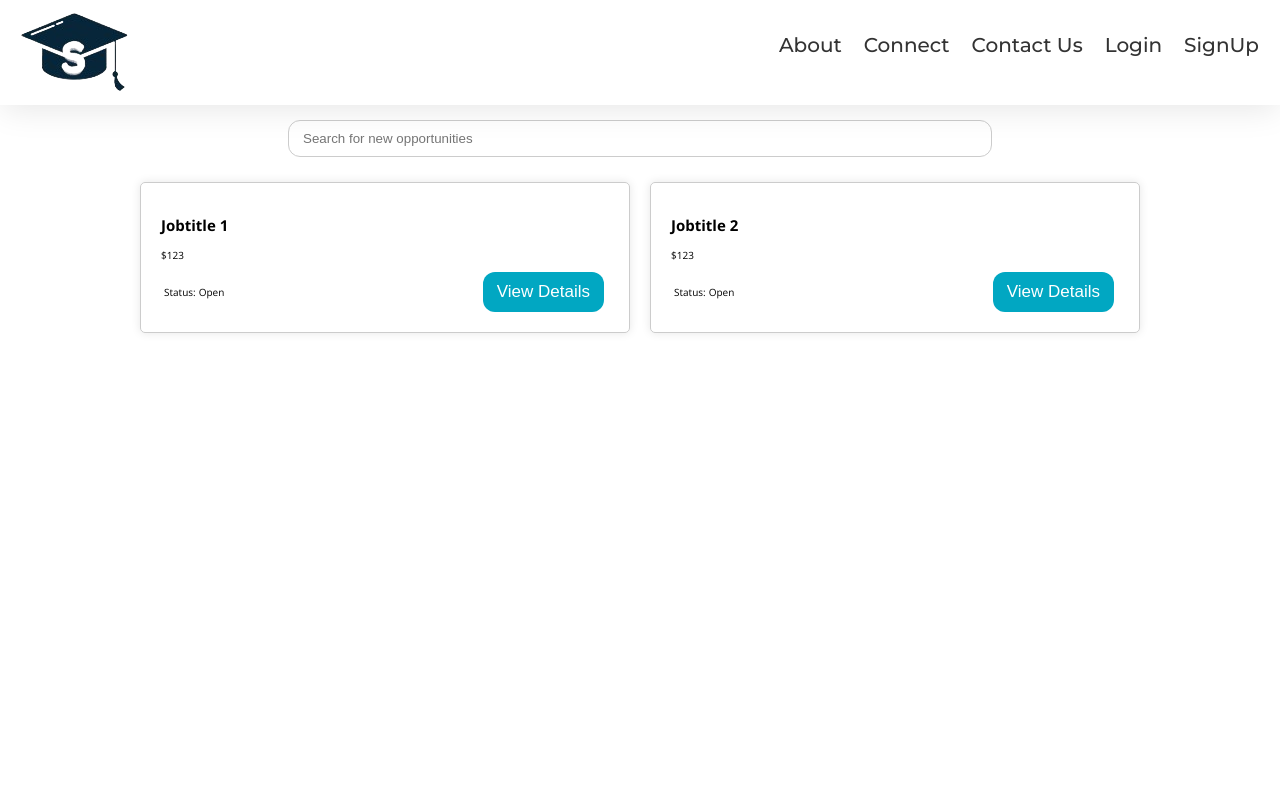
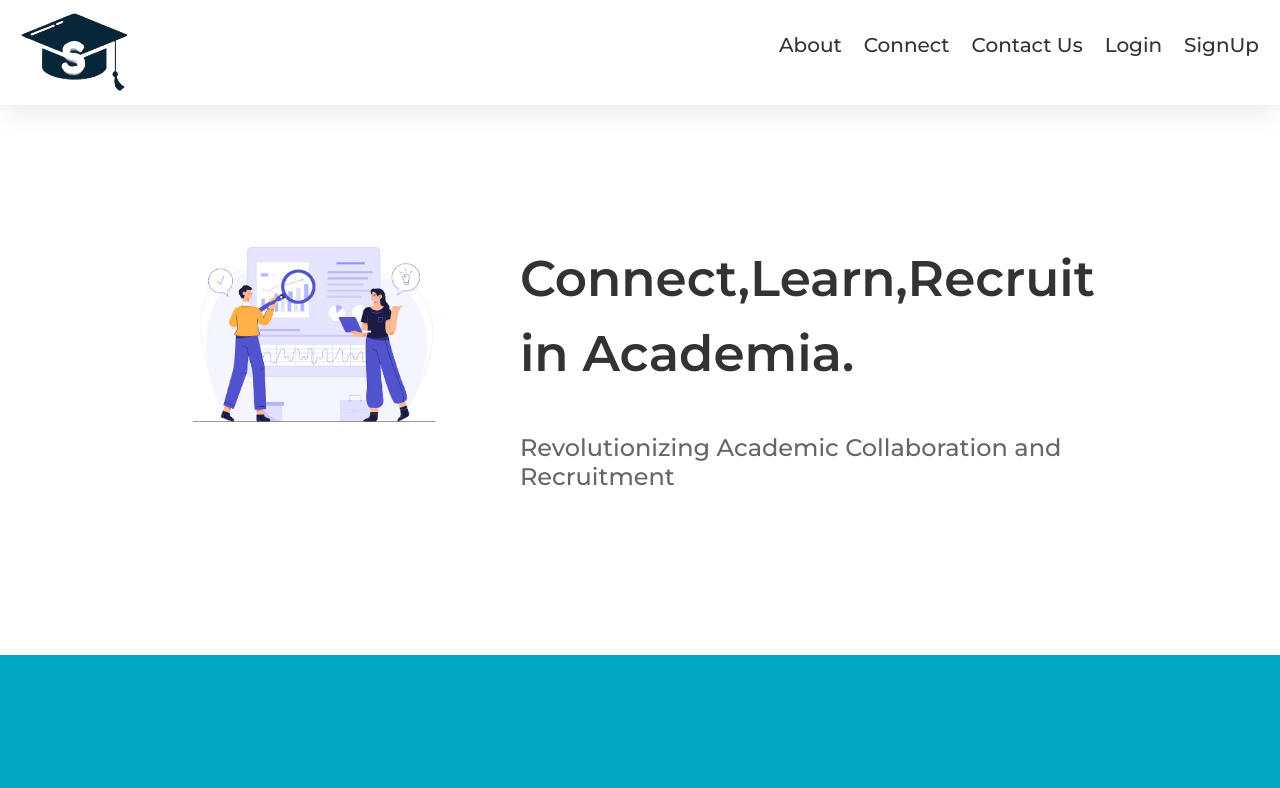
Before and after one commit to Akanchha112/ScholarSync, a React (Create React App) app: page / in a window 1280 px wide. Shown: the top 788 px of the page. Built offline with nearby package versions, Linux system fonts and the light colour scheme.

Commit message:
route set

```diff
--- a/src/App.js
+++ b/src/App.js
@@ -11,13 +11,13 @@ function App() {
   return (
     <BrowserRouter>
       <Routes>
-        {/* <Route path="/" element={<LandingPage />}/>
+        <Route path="/" element={<LandingPage />}/>
         <Route path="/signup" element={<SignupPage/>} />
         <Route path="/signin" element={<SigninPage/>} />
         <Route path="/institute" element={<InstituteDash/>} />
-        <Route path="/profile" element={<Profile/>} /> */}
+        <Route path="/profile" element={<Profile/>} />
 
-        <Route exact path="/" element={<JobSearch/>}/>
+        <Route exact path="/student" element={<JobSearch/>}/>
         <Route path="/ViewDetails" element={<ViewDetails/>}/>
       </Routes>
       <ToastContainer />
```
